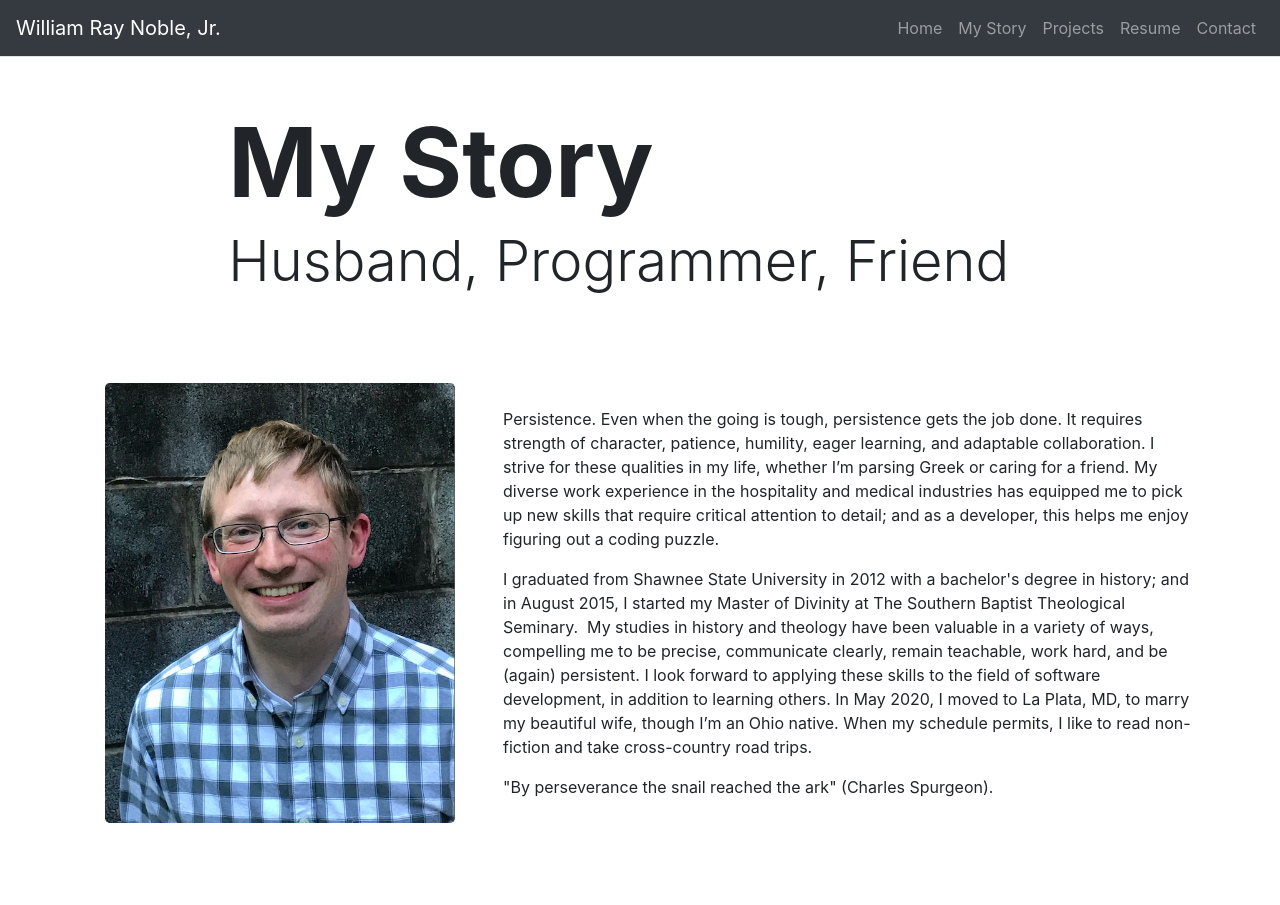
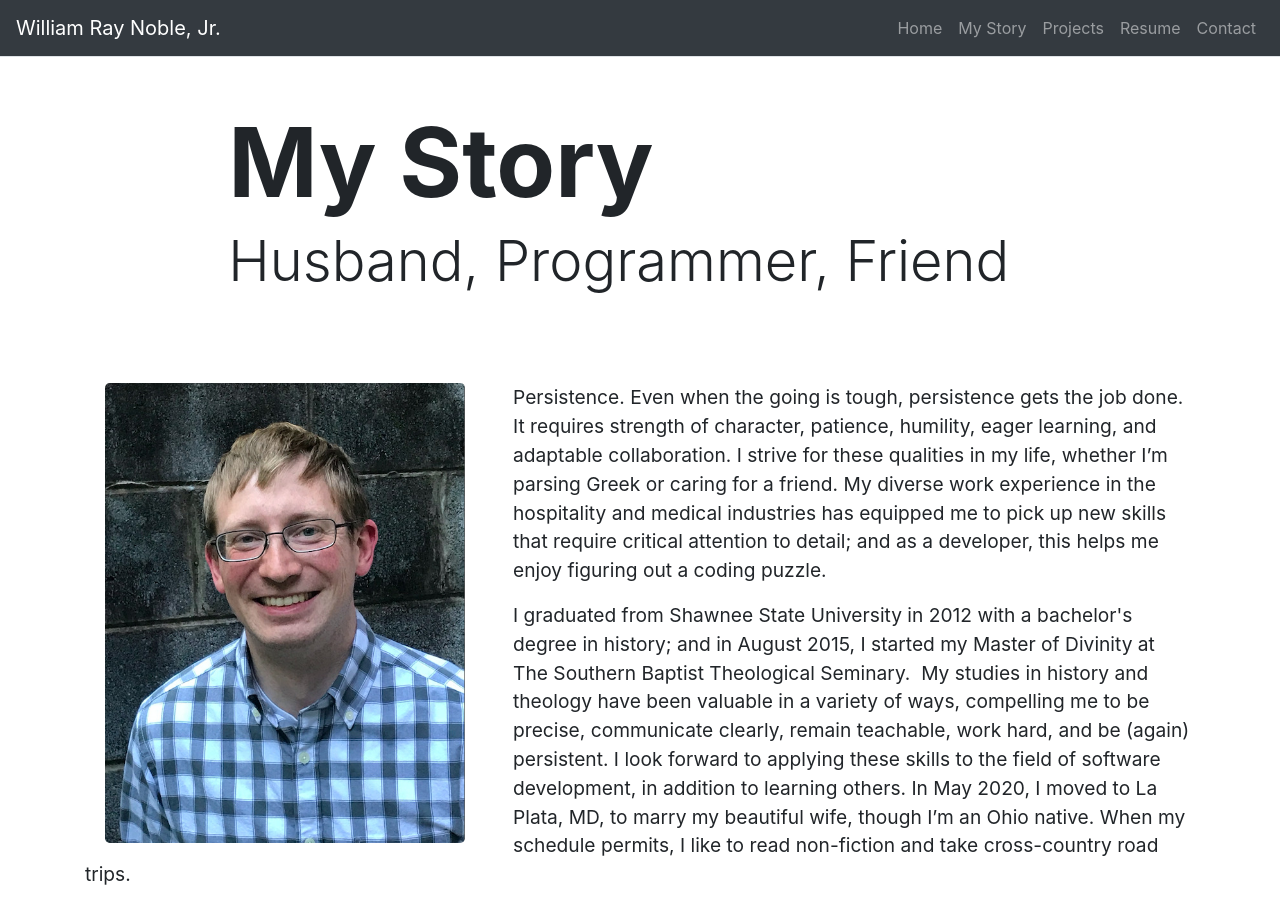
Before and after one commit to WRNoble/Portfolio-React, a React (Create React App) app: page /about in a window 1280 px wide. Before the commit the page ends 823 px from the top, so only its background shows below. Built offline with nearby package versions, Linux system fonts and the light colour scheme.

Commit message:
removed spurgeon quote and resized photo and font

```diff
--- a/src/components/Content.js
+++ b/src/components/Content.js
@@ -9,35 +9,39 @@ function Content() {
         <div>
           <img
             src={PicRay}
-            height="440"
-            width="350"
+            height="460"
+            width="360"
             className="float-left mr-5 rounded-lg picture"
             alt="William Ray Noble Jr."
           />
-          <br />
+
           <p>
-            Persistence. Even when the going is tough, persistence gets the job
-            done. It requires strength of character, patience, humility,
+            <big>
+              Persistence. Even when the going is tough, persistence gets the
+              job done. It requires strength of character, patience, humility,
               eager learning, and adaptable collaboration. I strive for these
               qualities in my life, whether I’m parsing Greek or caring for a
               friend. My diverse work experience in the hospitality and medical
               industries has equipped me to pick up new skills that require
               critical attention to detail; and as a developer, this helps me
               enjoy figuring out a coding puzzle.
+            </big>
           </p>
           <p>
-            I graduated from Shawnee State University in 2012 with a bachelor's
-            degree in history; and in August 2015, I started my Master of
-            Divinity at The Southern Baptist Theological Seminary.  My studies
-            in history and theology have been valuable in a variety of ways,
-            compelling me to be precise, communicate clearly, remain teachable,
-            work hard, and be (again) persistent. I look forward to applying
-            these skills to the field of software development, in addition to
-            learning others. In May 2020, I moved to La Plata, MD, to marry my
-            beautiful wife, though I’m an Ohio native. When my schedule permits,
-            I like to read non-fiction and take cross-country road trips.
+            <big>
+              I graduated from Shawnee State University in 2012 with a
+              bachelor's degree in history; and in August 2015, I started my
+              Master of Divinity at The Southern Baptist Theological
+              Seminary.  My studies in history and theology have been valuable
+              in a variety of ways, compelling me to be precise, communicate
+              clearly, remain teachable, work hard, and be (again) persistent. I
+              look forward to applying these skills to the field of software
+              development, in addition to learning others. In May 2020, I moved
+              to La Plata, MD, to marry my beautiful wife, though I’m an Ohio
+              native. When my schedule permits, I like to read non-fiction and
+              take cross-country road trips.
+            </big>
           </p>
-          <p>"By perseverance the snail reached the ark" (Charles Spurgeon).</p>
         </div>
       </div>
     </Container>
```
Lines whose indentation alone changed are shown as unchanged.
